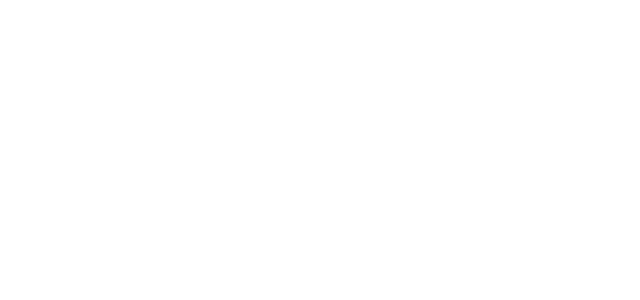
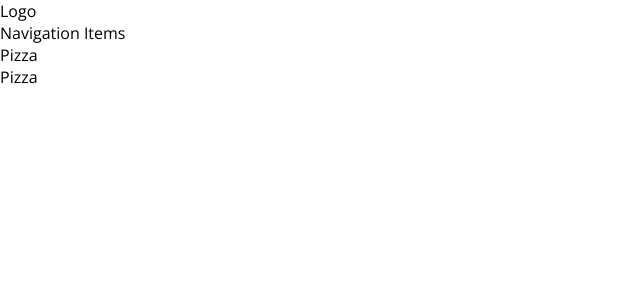
Before and after one commit to MeisQuietude/website-pizza, a React (Create React App) app in the folder frontend/: page / in a window 1280 px wide. Shown: the top 300 px of the page, without its empty margins (0-640 px from the left). Built offline with nearby package versions, Linux system fonts and the light colour scheme.

Commit message:
[IMP] Layout Prototype

```diff
--- a/frontend/src/App.js
+++ b/frontend/src/App.js
@@ -1,9 +1,17 @@
-import React from "react";
+import React    from "react";
+import Layout   from "./hoc/Layout/Layout";
+import PizzaBox from "./containers/PizzaBox/PizzaBox";
 
-function App() {
-    return (
-        <div />
-    );
+class App extends React.Component {
+    render() {
+        return (
+            <div>
+                <Layout>
+                    <PizzaBox />
+                </Layout>
+            </div>
+        );
+    }
 }
 
 export default App;
--- a/frontend/src/components/Navigation/Toolbar/Toolbar.js
+++ b/frontend/src/components/Navigation/Toolbar/Toolbar.js
@@ -0,0 +1,10 @@
+import React from "react";
+
+const Toolbar = ( props ) => (
+    <header>
+        <div>Logo</div>
+        <div>Navigation Items</div>
+    </header>
+);
+
+export default Toolbar;
--- a/frontend/src/components/PizzaBox/PizzaItems/PizzaItem/PizzaItem.js
+++ b/frontend/src/components/PizzaBox/PizzaItems/PizzaItem/PizzaItem.js
@@ -0,0 +1,7 @@
+import React from "react";
+
+const PizzaItem = ( props ) => (
+    <div>Pizza</div>
+);
+
+export default PizzaItem;
--- a/frontend/src/components/PizzaBox/PizzaItems/PizzaItems.js
+++ b/frontend/src/components/PizzaBox/PizzaItems/PizzaItems.js
@@ -0,0 +1,11 @@
+import React     from "react";
+import PizzaItem from "./PizzaItem/PizzaItem";
+
+const PizzaItems = ( props ) => (
+    <div>
+        <PizzaItem />
+        <PizzaItem />
+    </div>
+);
+
+export default PizzaItems;
--- /dev/null
+++ b/frontend/src/containers/PizzaBox/PizzaBox.js
@@ -0,0 +1,14 @@
+import React, { Component } from "react";
+import PizzaItems           from "../../components/PizzaBox/PizzaItems/PizzaItems";
+
+class PizzaBox extends Component {
+    render() {
+        return (
+            <div>
+                <PizzaItems />
+            </div>
+        );
+    }
+}
+
+export default PizzaBox;
--- a/frontend/src/hoc/Layout/Layout.js
+++ b/frontend/src/hoc/Layout/Layout.js
@@ -0,0 +1,17 @@
+import React, { Component } from "react";
+import Toolbar              from "../../components/Navigation/Toolbar/Toolbar";
+
+class Layout extends Component {
+    render() {
+        return (
+            <React.Fragment>
+                <Toolbar />
+                <main>
+                    {this.props.children}
+                </main>
+            </React.Fragment>
+        );
+    }
+}
+
+export default Layout;
```
Also changed, not shown: frontend/src/components/PizzaBox/PizzaBox.js (deleted).
